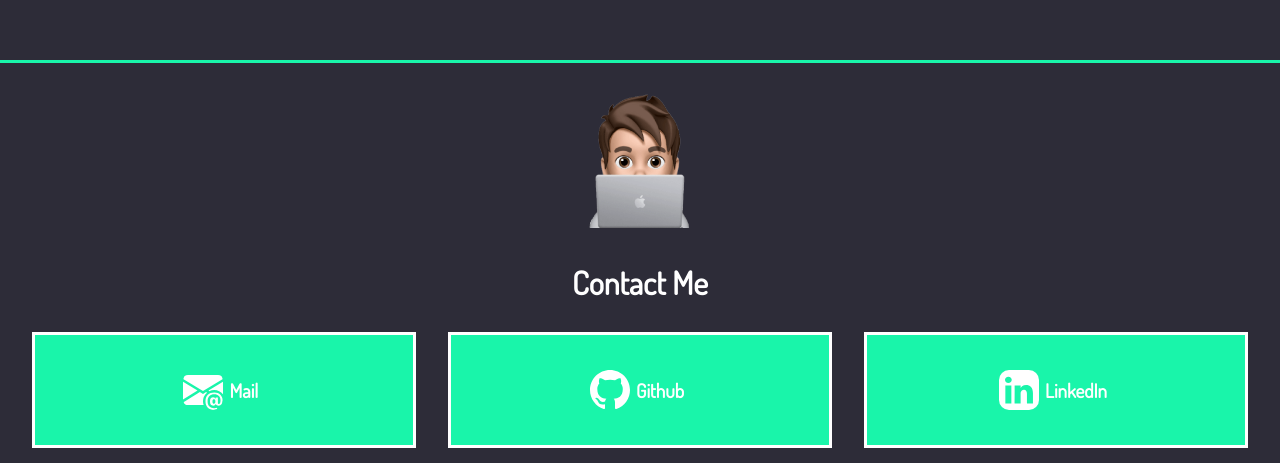
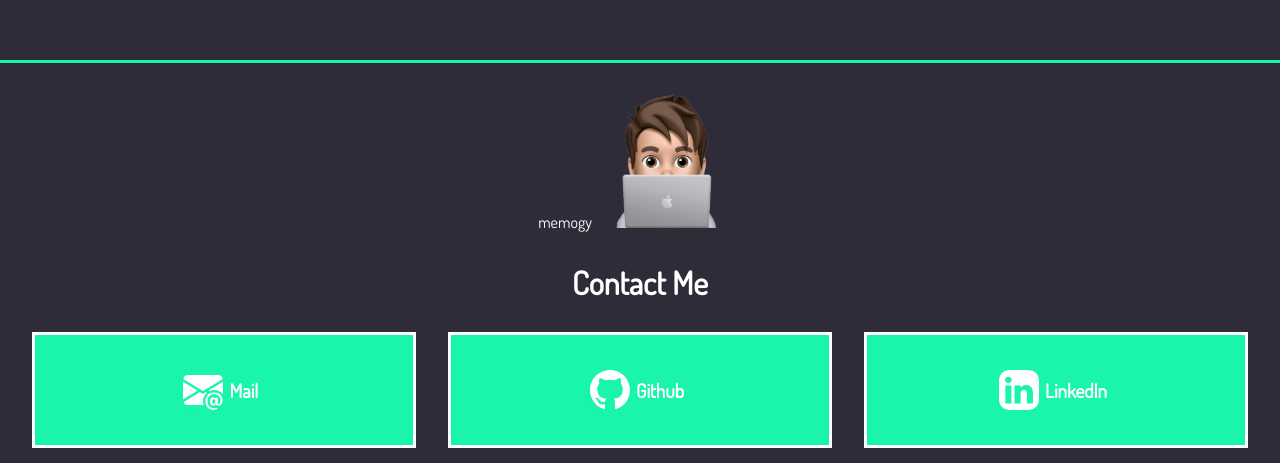
Before and after one commit to vanshbajaj13/Portfolio, a React (Create React App) app in the folder frontend/: page / in a window 1280 px wide. Shown: the part 2820-3283 px from the top of the page. Built offline with nearby package versions, Linux system fonts and the light colour scheme.

Commit message:
check memogy

```diff
--- a/frontend/src/components/Contact/Contact.jsx
+++ b/frontend/src/components/Contact/Contact.jsx
@@ -4,6 +4,7 @@ const Contact = () => {
   return (
     <div className="section contactPage" id="contactMe">
       <div>
+        memogy
         <img width="150px" src="Images/memoji.png" alt="memoji"></img>
       </div>
       <h1>Contact Me</h1>
```
